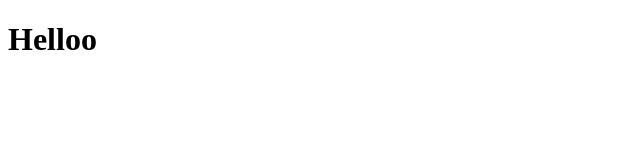
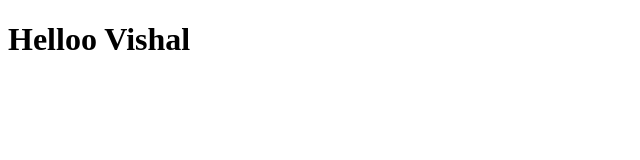
Before and after one commit to Vishal2827/index, a plain HTML site: page index.html in a window 1280 px wide. Shown: the whole page, without its empty margins (0-640 px from the left). Drawn offline with Linux system fonts and the light colour scheme.

Commit message:
Restored changes from stash

```diff
--- a/index.html
+++ b/index.html
@@ -6,6 +6,6 @@
     <title>Helloo Vishal</title>
 </head>
 <body>
-    <h1>Helloo</h1>
+    <h1>Helloo Vishal</h1>
 </body>
 </html>
```
